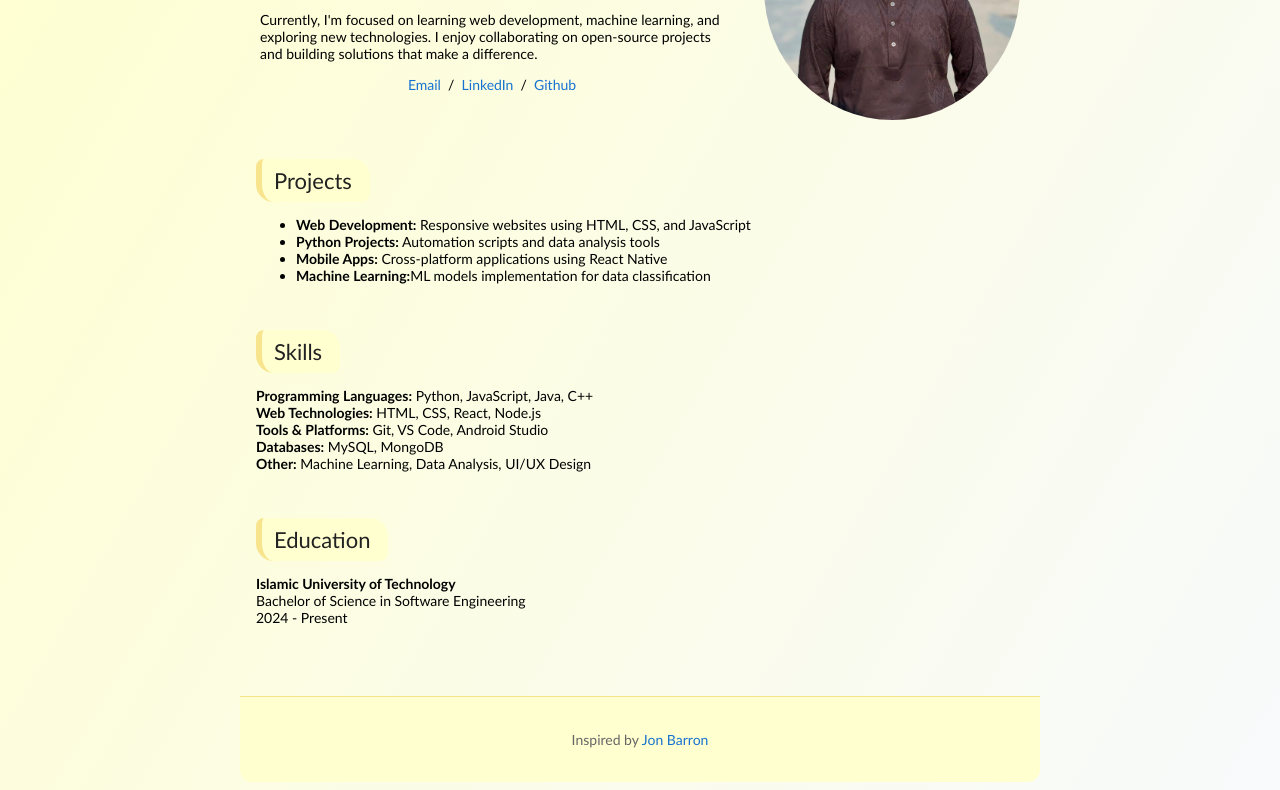
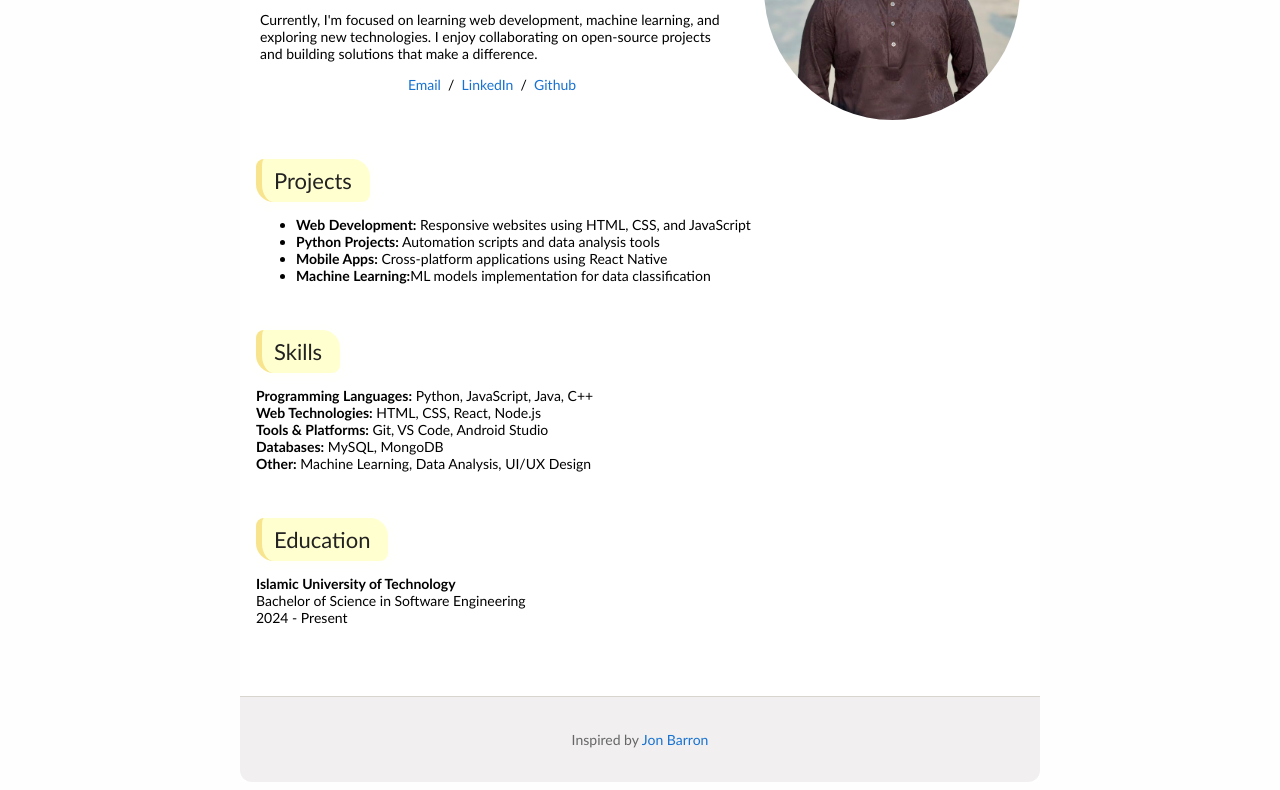
Before and after one commit to safwansatil/gtx4201, a plain HTML site: page index.html in a window 1280 px wide. Shown: the part 171-961 px from the top of the page. Drawn offline with Linux system fonts and the light colour scheme.

Commit message:
changed bg color

```diff
--- a/styles.css
+++ b/styles.css
@@ -92,9 +92,15 @@ a {
 }
 
 body {
-    background: linear-gradient(120deg, #ffffd0 0%, #f8fafc 100%);
+    /* background: linear-gradient(120deg, #ffffd0 0%, #f8fafc 100%); */
     min-height: 100vh;
+    background-color: #fefefe;
 }
+
+table{
+    background-color: white;
+}
+
 
 
 strong {
@@ -149,14 +155,14 @@ h2 {
     -moz-transition: opacity .2s ease-in-out;
     -webkit-transition: opacity .2s ease-in-out;
 }
-/*
+
 span.highlight {
     background-color: #ffffd0;
-} */
+}
 
 .colored-box {
     color: black;
-    background: #ffffd0;
+    background: #e4e4de;
     padding: 20px;
     display: inline-block;
     border-radius: 10px;
@@ -176,9 +182,9 @@ span.highlight {
     text-align: center;
     margin-top: 40px;
     padding: 20px;
-    border-top: 1px solid #f7e48d;
+    border-top: 1px solid #d7d5cd;
     font-size: 12px;
     color: #666;
-    background: #ffffd0;
+    background: #f1efef;
     border-radius: 0 0 12px 12px;
 }
```
